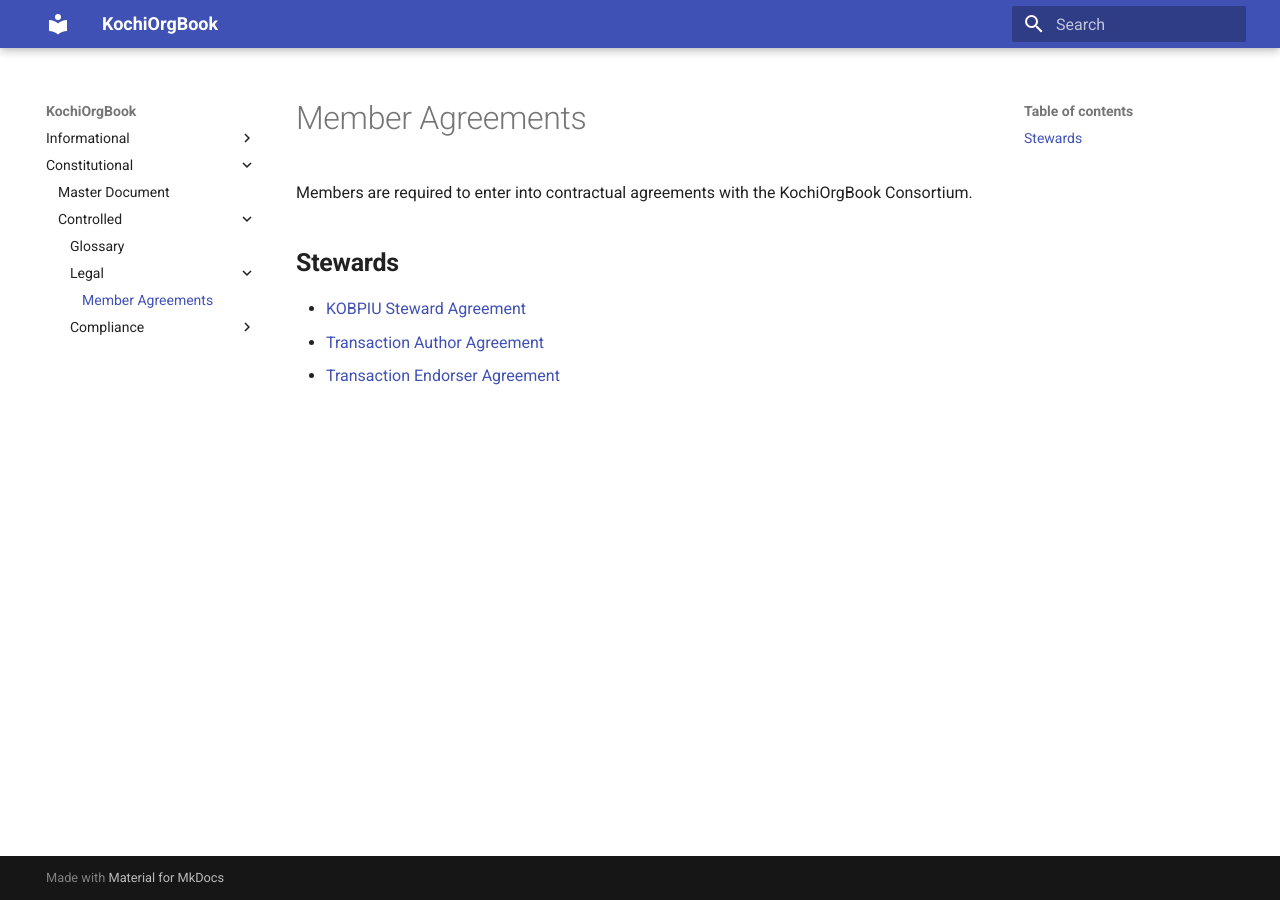
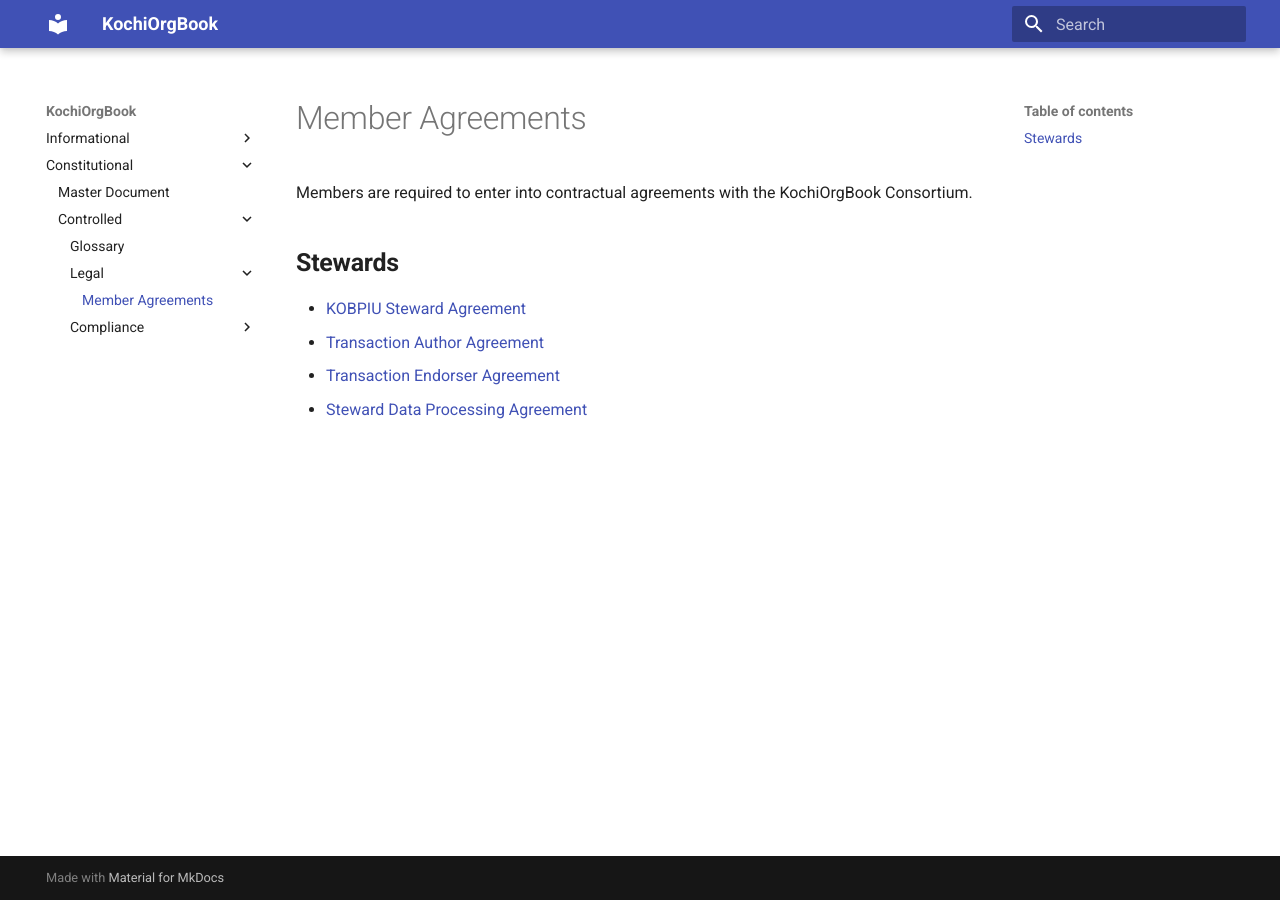
Before and after one commit to hyperledgerkochi/KochiOrgBook, an MkDocs documentation site: the page built from docs/gf_legal/member_agreements.md, in a window 1280 px wide. Built offline with MkDocs 1.6.1 and Material for MkDocs 9.7.7, drawn with Linux system fonts in a browser that asks for light colours.

Commit message:
Updated member agreements

```diff
--- a/docs/gf_legal/member_agreements.md
+++ b/docs/gf_legal/member_agreements.md
@@ -6,3 +6,4 @@ Members are required to enter into contractual agreements with the KochiOrgBook
 - [KOBPIU Steward Agreement](contracts/steward_agreement.md)
 - [Transaction Author Agreement](contracts/trans_auth_agreement.md)
 - [Transaction Endorser Agreement](contracts/trans_endorser_agreement.md)
+- [Steward Data Processing Agreement](contracts/steward_data_processing_agreement.md)
```
